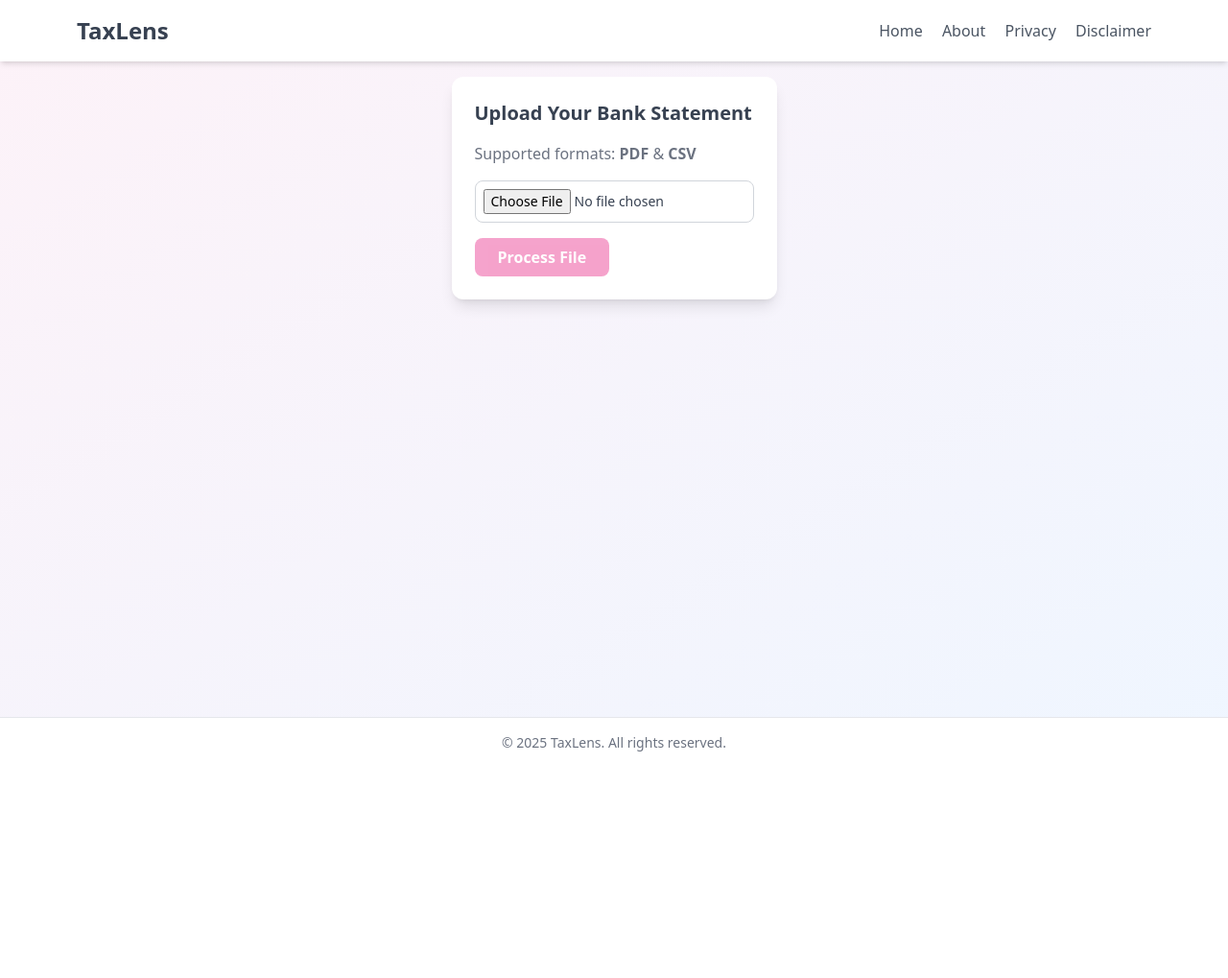
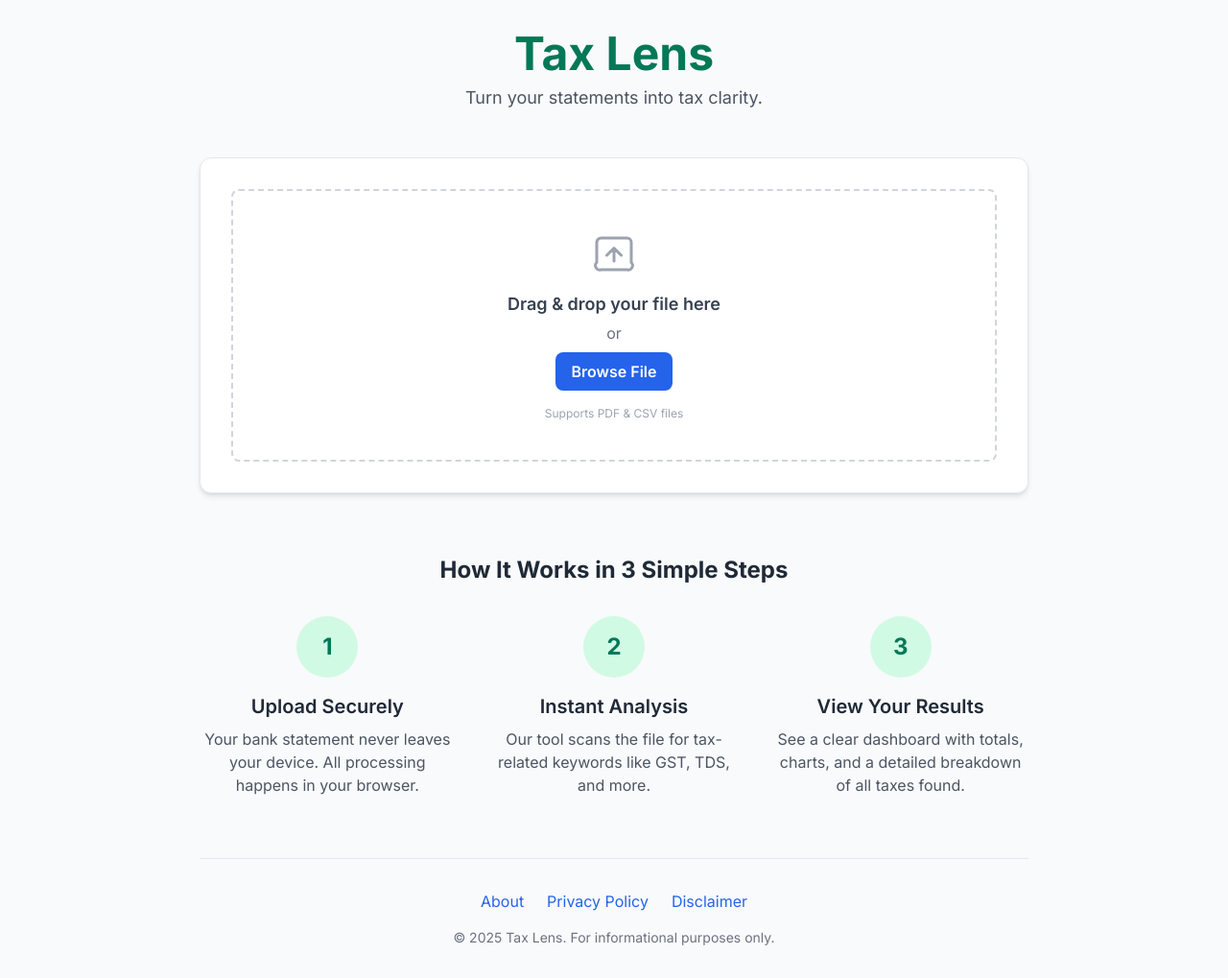
Before and after one commit to pnkraju1/TaxLens, a plain HTML site: page index.html in a window 1280 px wide. Shown: the whole page at 96% size. Before the commit the page ends 800 px from the top, so only its background shows below. Drawn offline with nearby package versions, Linux system fonts and the light colour scheme.

Commit message:
Update index.html

```diff
--- a/index.html
+++ b/index.html
@@ -1,89 +1,105 @@
 <!DOCTYPE html>
 <html lang="en">
 <head>
-  <meta charset="UTF-8" />
-  <meta name="viewport" content="width=device-width, initial-scale=1.0" />
-  <title>TaxLens – Smart Tax & Charges Detector</title>
+    <meta charset="UTF-8">
+    <meta name="viewport" content="width=device-width, initial-scale=1.0">
+    <title>Tax Lens - See Every Rupee of Tax You Pay</title>
     <script src="https://cdn.tailwindcss.com"></script>
-  <script src="https://cdn.jsdelivr.net/npm/chart.js"></script>
+    <link rel="preconnect" href="https://fonts.googleapis.com">
+    <link rel="preconnect" href="https://fonts.gstatic.com" crossorigin>
+    <link href="https://fonts.googleapis.com/css2?family=Inter:wght@400;500;600;700&display=swap" rel="stylesheet">
+    <style>
+        /* Use Inter as the default font */
+        body {
+            font-family: 'Inter', sans-serif;
+        }
+        /* Custom style for the file drop zone */
+        .drop-zone {
+            border: 2px dashed #d1d5db; /* gray-300 */
+            transition: background-color 0.2s ease-in-out, border-color 0.2s ease-in-out;
+        }
+        .drop-zone-over {
+            background-color: #eef2ff; /* indigo-50 */
+            border-color: #4f46e5; /* indigo-600 */
+        }
+    </style>
 </head>
-<body class="bg-gradient-to-br from-pink-50 to-blue-50 min-h-screen flex flex-col">
+<body class="bg-gray-50 text-gray-800">
+
+    <div class="container mx-auto px-4 py-8 max-w-4xl">
 
         <!-- Header -->
-  <header class="bg-white shadow-md">
-    <div class="max-w-6xl mx-auto px-4 py-4 flex justify-between items-center">
-      <h1 class="text-2xl font-bold text-gray-700">TaxLens</h1>
-      <nav class="space-x-4">
-        <a href="index.html" class="text-gray-600 hover:text-gray-900">Home</a>
-        <a href="about.html" class="text-gray-600 hover:text-gray-900">About</a>
-        <a href="privacy.html" class="text-gray-600 hover:text-gray-900">Privacy</a>
-        <a href="disclaimer.html" class="text-gray-600 hover:text-gray-900">Disclaimer</a>
-      </nav>
-    </div>
+        <header class="text-center mb-12">
+            <h1 class="text-4xl md:text-5xl font-bold text-emerald-700">Tax Lens</h1>
+            <p class="mt-2 text-lg text-gray-600">Turn your statements into tax clarity.</p>
         </header>
 
-  <!-- Main Content -->
-  <main class="flex-1 max-w-6xl mx-auto p-4">
-    <!-- Upload Section -->
-    <section class="bg-white shadow-lg rounded-xl p-6 mb-6">
-      <h2 class="text-xl font-semibold text-gray-700 mb-4">Upload Your Bank Statement</h2>
-      <p class="text-gray-500 mb-4">Supported formats: <strong>PDF</strong> & <strong>CSV</strong></p>
-      <input
-        type="file"
-        id="fileInput"
-        accept=".pdf, .csv"
-        class="block w-full text-sm text-gray-700 border border-gray-300 rounded-lg p-2 focus:outline-none focus:ring focus:ring-pink-200"
-      >
-      <button
-        id="processBtn"
-        class="mt-4 bg-pink-500 hover:bg-pink-600 text-white font-semibold py-2 px-6 rounded-lg disabled:opacity-50"
-        disabled
-      >
-        Process File
+        <main>
+            <!-- File Upload Section -->
+            <section id="upload-section" class="bg-white p-8 rounded-xl shadow-md border border-gray-200">
+                <div id="drop-zone" class="drop-zone rounded-lg p-10 text-center cursor-pointer">
+                    <input type="file" id="file-input" class="hidden" accept=".pdf,.csv">
+                    <div class="flex flex-col items-center">
+                        <svg class="w-12 h-12 text-gray-400 mb-4" xmlns="http://www.w3.org/2000/svg" fill="none" viewBox="0 0 24 24" stroke-width="1.5" stroke="currentColor">
+                            <path stroke-linecap="round" stroke-linejoin="round" d="M12 16.5V9.75m0 0l-3.75 3.75M12 9.75l3.75 3.75M3 17.25V6.75A2.25 2.25 0 015.25 4.5h13.5A2.25 2.25 0 0121 6.75v10.5A2.25 2.25 0 0118.75 21H5.25A2.25 2.25 0 013 17.25z" />
+                        </svg>
+                        <p class="text-lg font-semibold text-gray-700">Drag & drop your file here</p>
+                        <p class="text-gray-500 mt-1">or</p>
+                        <button id="browse-btn" class="mt-2 bg-blue-600 text-white font-semibold py-2 px-4 rounded-lg hover:bg-blue-700 transition">
+                            Browse File
                         </button>
+                        <p class="text-xs text-gray-400 mt-4">Supports PDF & CSV files</p>
+                    </div>
+                </div>
+                <div id="file-info" class="hidden mt-4 text-center">
+                    <p class="font-semibold text-gray-700">Selected file: <span id="file-name"></span></p>
+                    <button id="analyze-btn" class="mt-4 bg-emerald-600 text-white font-bold py-3 px-6 rounded-lg hover:bg-emerald-700 transition text-lg">
+                        Analyze Now
+                    </button>
+                </div>
+                 <div id="error-message" class="hidden mt-4 text-center text-red-600 font-semibold"></div>
             </section>
 
-    <!-- Summary Section -->
-    <section id="summarySection" class="hidden bg-white shadow-lg rounded-xl p-6 mb-6">
-      <h2 class="text-xl font-semibold text-gray-700 mb-4">Summary</h2>
-      <div id="summaryContent" class="text-gray-600"></div>
-    </section>
-
-    <!-- Chart Section -->
-    <section id="chartSection" class="hidden bg-white shadow-lg rounded-xl p-6 mb-6">
-      <h2 class="text-xl font-semibold text-gray-700 mb-4">Tax & Charges Breakdown</h2>
-      <canvas id="taxChart" height="100"></canvas>
-    </section>
-
-    <!-- Table Section -->
-    <section id="tableSection" class="hidden bg-white shadow-lg rounded-xl p-6">
-      <h2 class="text-xl font-semibold text-gray-700 mb-4">Detailed Transactions</h2>
-      <div class="overflow-x-auto">
-        <table class="min-w-full border-collapse border border-gray-200">
-          <thead class="bg-pink-100">
-            <tr>
-              <th class="border border-gray-200 px-4 py-2 text-left">Date</th>
-              <th class="border border-gray-200 px-4 py-2 text-left">Description</th>
-              <th class="border border-gray-200 px-4 py-2 text-right">Amount</th>
-              <th class="border border-gray-200 px-4 py-2 text-left">Tax Type</th>
-            </tr>
-          </thead>
-          <tbody id="transactionTable" class="text-sm"></tbody>
-        </table>
+            <!-- How It Works Section -->
+            <section id="how-it-works" class="mt-16">
+                <h2 class="text-2xl font-bold text-center text-gray-800 mb-8">How It Works in 3 Simple Steps</h2>
+                <div class="grid md:grid-cols-3 gap-8 text-center">
+                    <!-- Step 1 -->
+                    <div class="flex flex-col items-center">
+                        <div class="bg-emerald-100 text-emerald-700 rounded-full h-16 w-16 flex items-center justify-center text-2xl font-bold">1</div>
+                        <h3 class="text-xl font-semibold mt-4">Upload Securely</h3>
+                        <p class="text-gray-600 mt-2">Your bank statement never leaves your device. All processing happens in your browser.</p>
+                    </div>
+                    <!-- Step 2 -->
+                    <div class="flex flex-col items-center">
+                        <div class="bg-emerald-100 text-emerald-700 rounded-full h-16 w-16 flex items-center justify-center text-2xl font-bold">2</div>
+                        <h3 class="text-xl font-semibold mt-4">Instant Analysis</h3>
+                        <p class="text-gray-600 mt-2">Our tool scans the file for tax-related keywords like GST, TDS, and more.</p>
+                    </div>
+                    <!-- Step 3 -->
+                    <div class="flex flex-col items-center">
+                        <div class="bg-emerald-100 text-emerald-700 rounded-full h-16 w-16 flex items-center justify-center text-2xl font-bold">3</div>
+                        <h3 class="text-xl font-semibold mt-4">View Your Results</h3>
+                        <p class="text-gray-600 mt-2">See a clear dashboard with totals, charts, and a detailed breakdown of all taxes found.</p>
+                    </div>
                 </div>
             </section>
         </main>
 
         <!-- Footer -->
-  <footer class="bg-white border-t mt-6">
-    <div class="max-w-6xl mx-auto px-4 py-4 text-center text-gray-500 text-sm">
-      &copy; <span id="year"></span> TaxLens. All rights reserved.
+        <footer class="text-center mt-16 border-t pt-8">
+            <div class="flex justify-center space-x-6 text-blue-600 hover:text-blue-800">
+                <a href="about.html" class="hover:underline">About</a>
+                <a href="privacy.html" class="hover:underline">Privacy Policy</a>
+                <a href="disclaimer.html" class="hover:underline">Disclaimer</a>
             </div>
+            <p class="text-gray-500 text-sm mt-4">
+                &copy; 2025 Tax Lens. For informational purposes only.
+            </p>
         </footer>
 
-  <script>
-    document.getElementById("year").textContent = new Date().getFullYear();
-  </script>
+    </div>
+
     <script src="scripts/main.js"></script>
 </body>
 </html>
```
Lines whose indentation alone changed are shown as unchanged.
